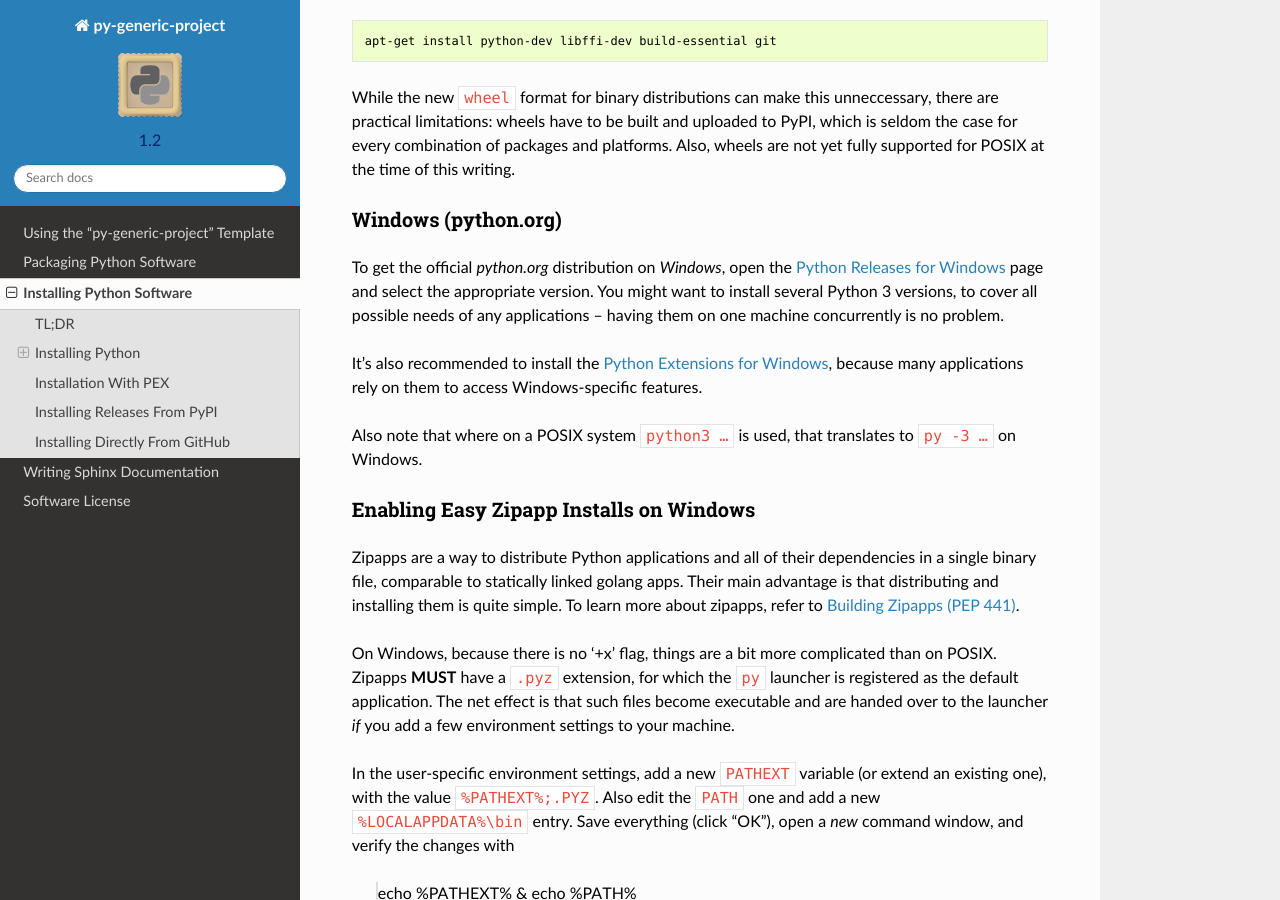
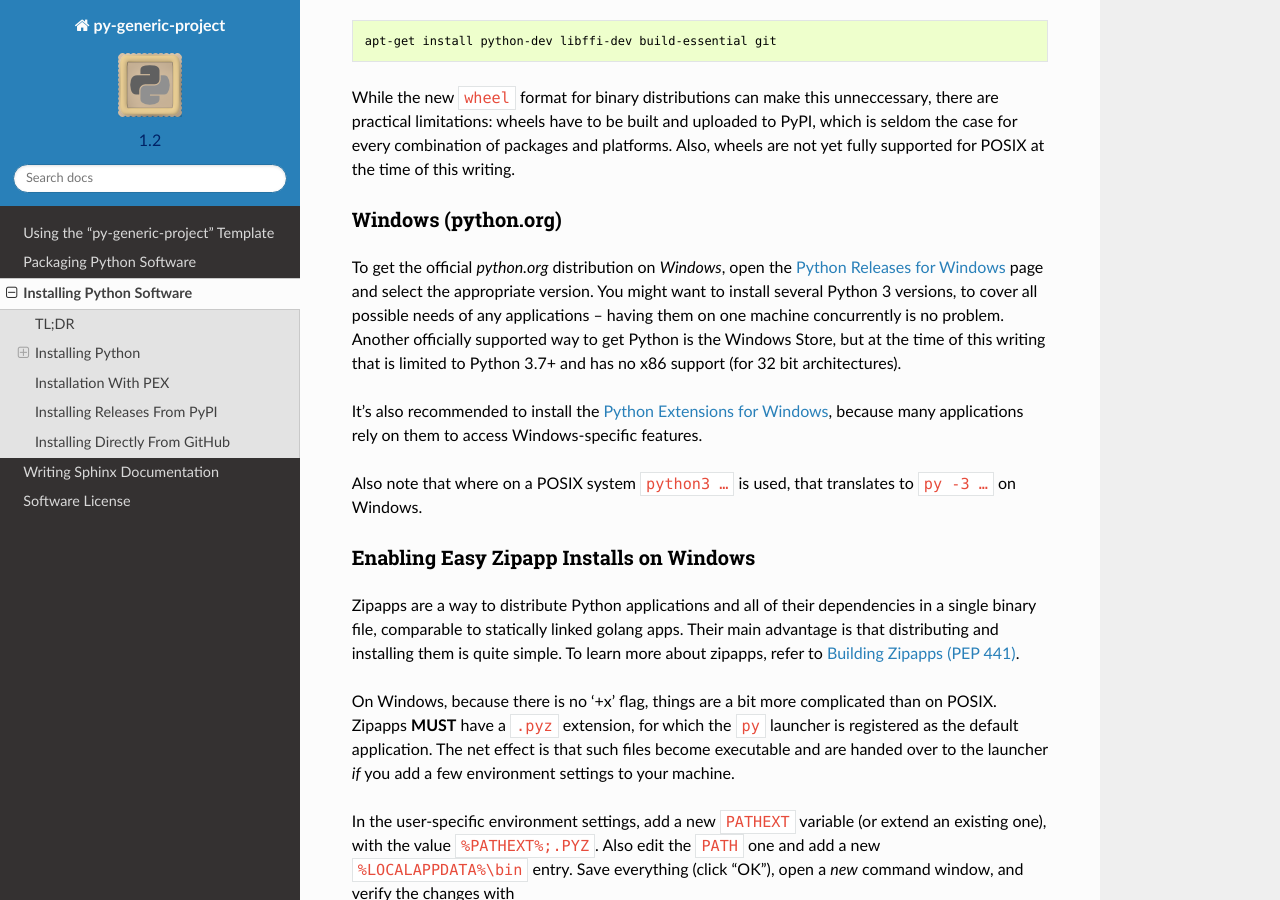
Before and after one commit to Springerle/py-generic-project, a Sphinx documentation site: the page built from docs/installing.rst, in a window 1280 px wide and 900 px high, scrolled down 1734 px. Built offline with Sphinx 7.4.7 and the Read the Docs theme 2.0.0, drawn with Linux system fonts in a browser that asks for light colours; some of the changed text lies outside the part shown.

Commit message:
docs: Windows Store hint

```diff
--- a/docs/installing.rst
+++ b/docs/installing.rst
@@ -127,6 +127,9 @@
 You might want to install several Python 3 versions, to cover all
 possible needs of any applications
 – having them on one machine concurrently is no problem.
+Another officially supported way to get Python is the Windows Store,
+but at the time of this writing that is limited to Python 3.7+ and
+has no x86 support (for 32 bit architectures).
 
 It's also recommended to install the `Python Extensions for Windows`_,
 because many applications rely on them to access Windows-specific features.
```
Also changed, not shown: other parts of docs/installing.rst (+1 -1 lines).
